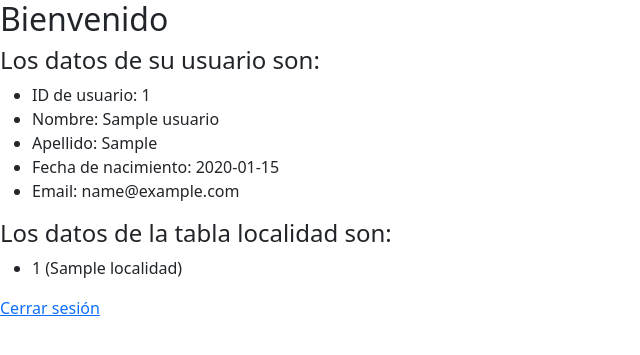
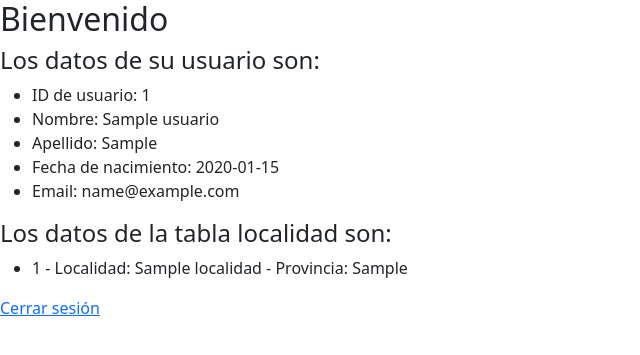
Before and after one commit to PPROF1-2021/a1-g5-dpto-com-gaela, a PHP site: page /pages/admin.php in a window 1280 px wide. Shown: the top 355 px of the page, without its empty margins (0-640 px from the left). Run offline with PHP 8.4, Linux system fonts and the light colour scheme; the visitor is signed in with stand-in values (Sample User, id 1); tables that the repository leaves empty hold one stand-in row (values such as "Sample post").

Commit message:
Se corrige el formato de datos impresos de la tabla localidad.

```diff
--- a/pages/admin.php
+++ b/pages/admin.php
@@ -65,7 +65,7 @@ if ($resultado = $conexion->query($sql_localidad)) {
     /* obtener el array de objetos */
     while ($fila = $resultado->fetch_row()) {
         echo "<li>";
-        printf ("%s (%s)\n", $fila[0], $fila[1]);
+        printf ("%s - Localidad: %s - Provincia: %s\n",$fila[0], $fila[1],$fila[2]);
         echo "</li>";
     }
     echo "</ul>";
```
